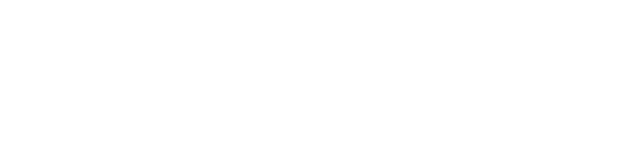
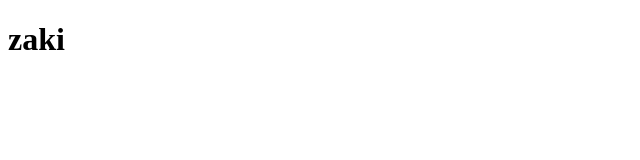
Before and after one commit to zakimaliki/project_team, a plain HTML site: page index.html in a window 1280 px wide. Shown: the whole page, without its empty margins (0-640 px from the left). Drawn offline with Linux system fonts and the light colour scheme.

Commit message:
tambah header

```diff
--- a/index.html
+++ b/index.html
@@ -7,6 +7,6 @@
     <title>Document</title>
 </head>
 <body>
-
+    <h1>zaki</h1>
 </body>
 </html>
```
